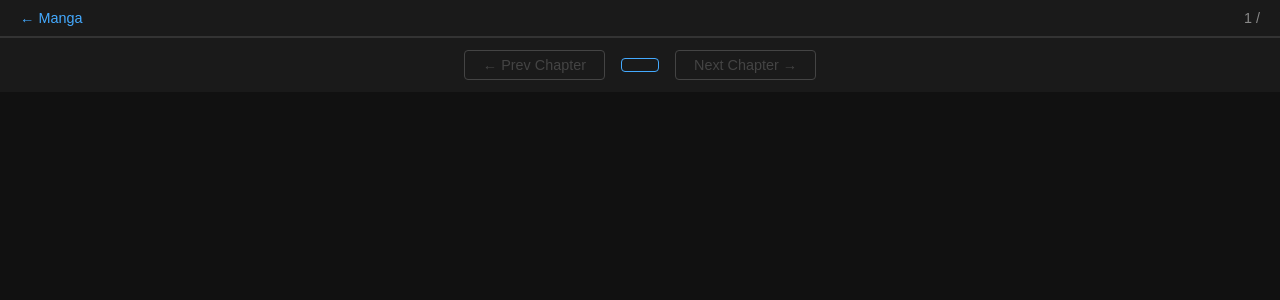
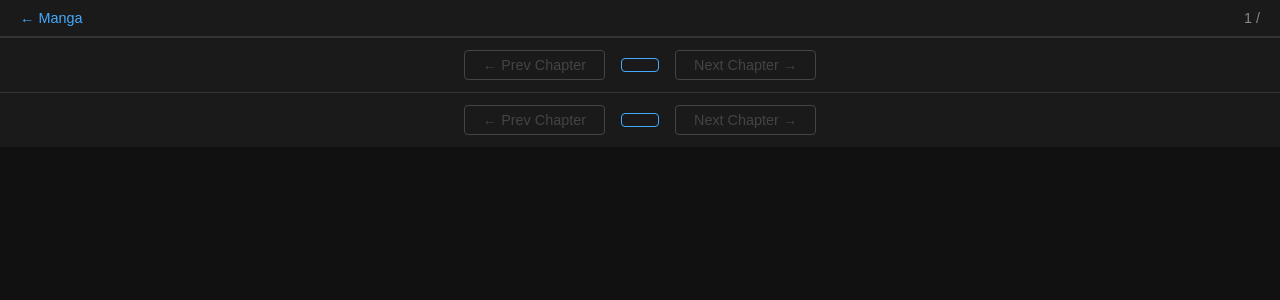
Before and after one commit to wmar-dev/manga-reader, a Python web app: template templates/reader.html in a window 1280 px wide. Shown: the top 300 px of the page. Run offline with Jinja, Linux system fonts and the light colour scheme; the template is opened without the code that fills it, so the values that code supplies are empty.

Commit message:
Add chapter navigation to top of reader page
Co-Authored-By: Claude Sonnet 4.6 <noreply@anthropic.com>

```diff
--- a/templates/reader.html
+++ b/templates/reader.html
@@ -11,6 +11,22 @@
     <span class="chapter-title">{{ chapter_label(manga, chapter) }}</span>
     <span class="page-info" id="page-info">1 / {{ total }}</span>
   </header>
+
+  <nav class="reader-nav">
+    {% if prev_chapter_url %}
+    <a href="{{ prev_chapter_url }}">&larr; Prev Chapter</a>
+    {% else %}
+    <a class="disabled">&larr; Prev Chapter</a>
+    {% endif %}
+
+    <a href="/manga/{{ manga }}">{{ manga_title(manga) }}</a>
+
+    {% if next_chapter_url %}
+    <a href="{{ next_chapter_url }}">Next Chapter &rarr;</a>
+    {% else %}
+    <a class="disabled">Next Chapter &rarr;</a>
+    {% endif %}
+  </nav>
 
   <main class="scroll-reader">
     {% for p in range(1, total + 1) %}
```
